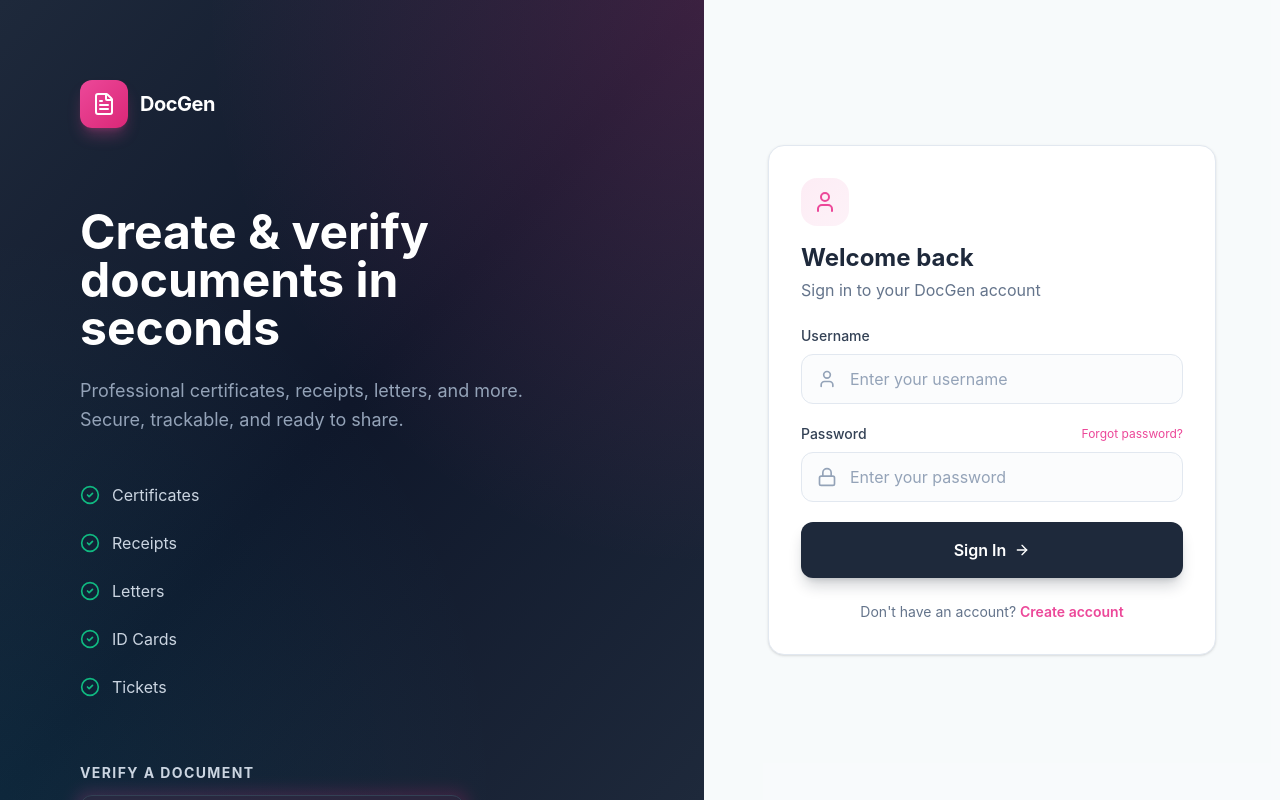
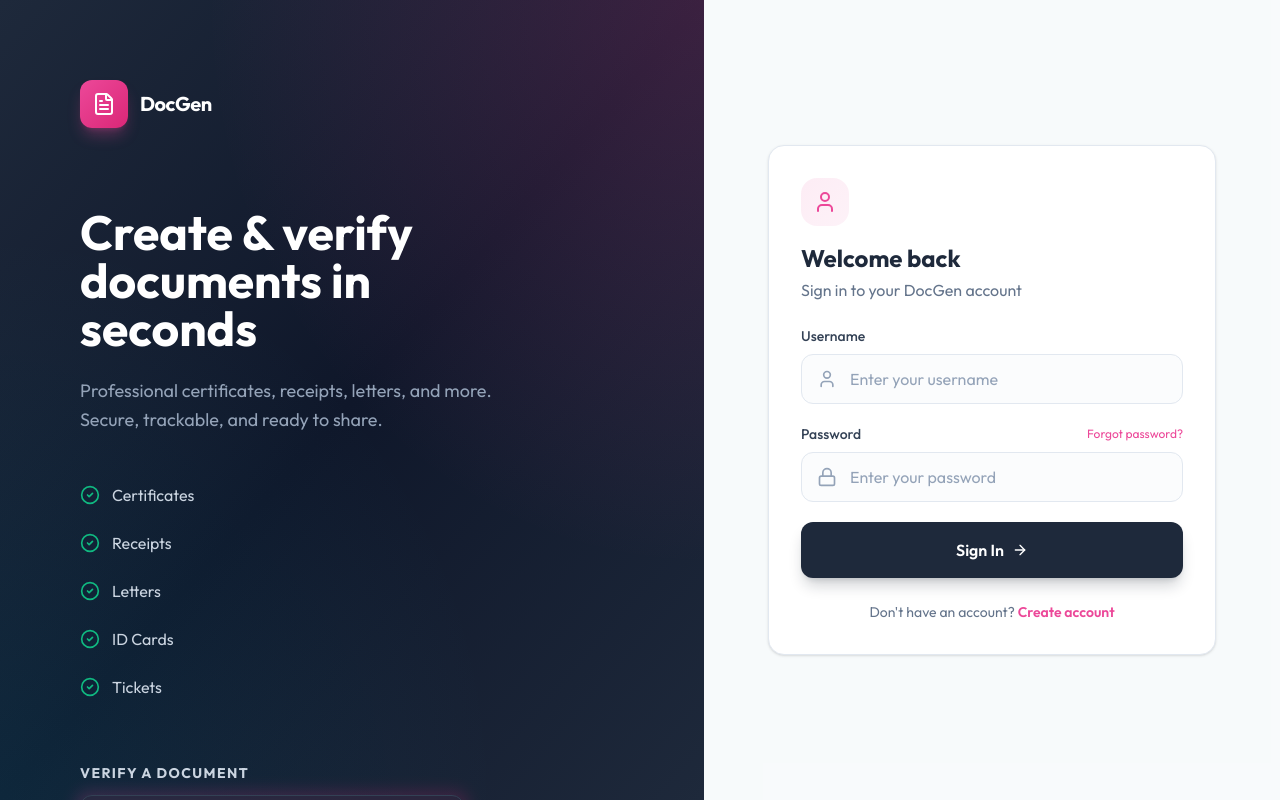
Before and after one commit to KARAN5ays/Document-Generator-Pro, a React (Vite) app: page / in a window 1280 px wide. Built offline with nearby package versions, Linux system fonts and the light colour scheme; no server answers.

Commit message:
added fonts

```diff
--- a/src/index.css
+++ b/src/index.css
@@ -10,7 +10,7 @@
 
   body {
     @apply bg-[#F8FAFC] text-[#334155] antialiased;
-    font-family: 'Inter', system-ui, sans-serif;
+    font-family: 'Outfit', system-ui, sans-serif;
     min-height: 100vh;
     overflow-x: hidden;
   }
```
